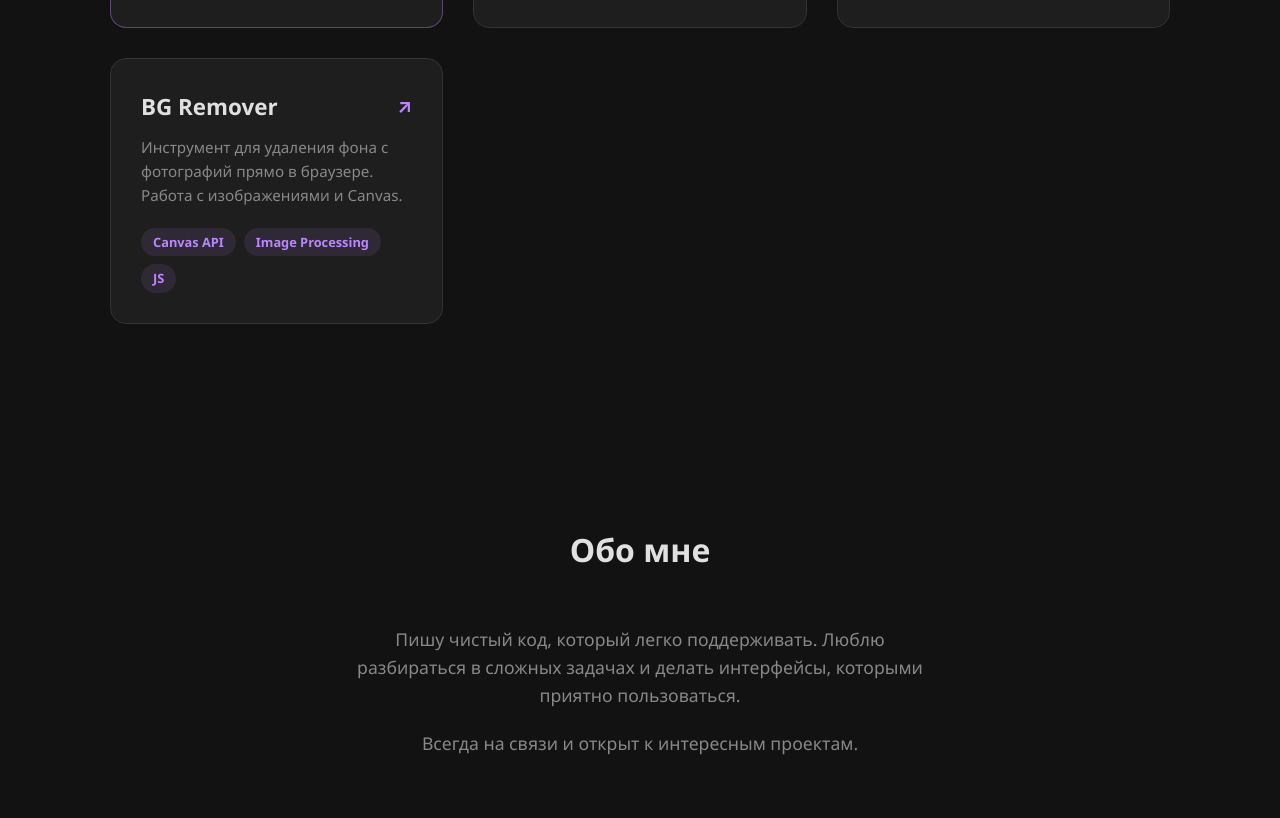
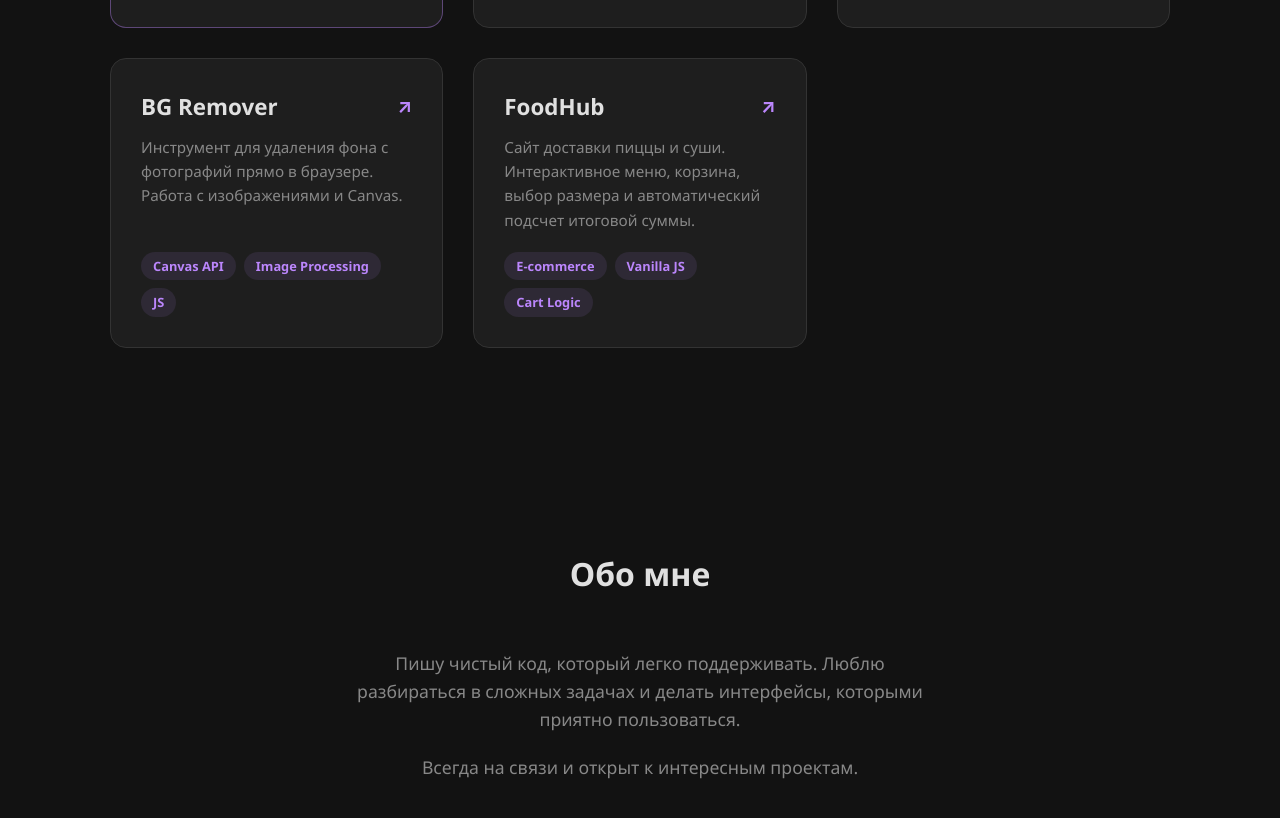
Before and after one commit to Xayryedel/partfolio, a plain HTML site: page index.html in a window 1280 px wide. Shown: the part 1312-2130 px from the top of the page. Drawn offline with Linux system fonts and the light colour scheme.

Commit message:
Update index.html

```diff
--- a/index.html
+++ b/index.html
@@ -5,7 +5,6 @@
     <meta name="viewport" content="width=device-width, initial-scale=1.0">
     <title>Портфолио — Frontend Разработчик</title>
     <style>
-        /* ========== БАЗОВЫЕ СТИЛИ ========== */
         :root {
             --bg-color: #121212;
             --surface: #1e1e1e;
@@ -28,7 +27,6 @@
             line-height: 1.6;
         }
 
-        /* ========== ФОН С ПАДАЮЩИМ КОДОМ ========== */
         #code-bg {
             position: fixed;
             top: 0; left: 0;
@@ -38,7 +36,6 @@
             pointer-events: none;
         }
 
-        /* ========== НАВИГАЦИЯ ========== */
         nav {
             position: fixed;
             top: 0; left: 0; right: 0;
@@ -61,7 +58,6 @@
         }
         .nav-links a:hover { color: var(--accent); }
 
-        /* ========== HERO СЕКЦИЯ ========== */
         .hero {
             height: 100vh;
             display: flex;
@@ -108,7 +104,6 @@
             box-shadow: 0 10px 20px rgba(187, 134, 252, 0.2);
         }
 
-        /* ========== СЕКЦИЯ ПРОЕКТОВ ========== */
         .section { padding: 100px 20px; max-width: 1100px; margin: 0 auto; }
         .section-title {
             font-size: 2rem; margin-bottom: 50px; text-align: center;
@@ -134,7 +129,7 @@
             position: relative;
             overflow: hidden;
         }
-        /* Добавляем акцентную полоску для Музыкального проекта */
+
         .project-card.featured { border-color: rgba(187, 134, 252, 0.4); }
         .project-card.featured::before {
             content: '⭐ Featured';
@@ -171,7 +166,6 @@
             font-weight: 600;
         }
 
-        /* ========== ПОДВАЛ ========== */
         footer {
             text-align: center;
             padding: 60px 20px;
@@ -186,12 +180,10 @@
         .social-links a:hover { color: var(--accent); }
         .copyright { color: var(--text-muted); font-size: 0.9rem; }
 
-        /* ========== АНИМАЦИИ ========== */
         @keyframes fadeUp {
             to { opacity: 1; transform: translateY(0); }
         }
 
-        /* Адаптив */
         @media (max-width: 768px) {
             .nav-links { display: none; }
             .section { padding: 60px 20px; }
@@ -200,10 +192,8 @@
 </head>
 <body>
 
-    <!-- ФОН С ПАДАЮЩИМ КОДОМ -->
     <canvas id="code-bg"></canvas>
 
-    <!-- НАВИГАЦИЯ -->
     <nav>
         <div class="nav-content">
             <div class="logo">DEV<span>.PORTFOLIO</span></div>
@@ -215,19 +205,16 @@
         </div>
     </nav>
 
-    <!-- ГЛАВНЫЙ ЭКРАН -->
     <section class="hero">
         <h1>Привет, я <span>Frontend</span><br>Разработчик</h1>
         <p>Создаю быстрые, адаптивные и визуально привлекательные веб-приложения. От идеи до готового продукта в браузере.</p>
         <a href="#projects" class="btn">Смотреть работы</a>
     </section>
 
-    <!-- СЕКЦИЯ ПРОЕКТОВ -->
     <section id="projects" class="section">
         <h2 class="section-title">Мои работы</h2>
         <div class="projects-grid">
 
-            <!-- Проект 1: MusicWave (Featured) -->
             <a href="https://xayryedel.github.io/music-wave-web/" target="_blank" class="project-card featured">
                 <div class="project-title">MusicWave <span>↗</span></div>
                 <div class="project-desc">Полноценный музыкальный веб-сервис. Поиск треков через iTunes API, кастомный плеер с эквалайзером, алгоритм «Моя волна», облачное сохранение избранного (Supabase Auth).</div>
@@ -239,7 +226,6 @@
                 </div>
             </a>
 
-            <!-- Проект 2: ФинГрамотность -->
             <a href="https://xayryedel.github.io/fingram/" target="_blank" class="project-card">
                 <div class="project-title">ФинГрамотность <span>↗</span></div>
                 <div class="project-desc">Образовательный проект с тестированием. Адаптивные тесты под возраст пользователя, динамическая выдача результатов и уроков.</div>
@@ -250,7 +236,6 @@
                 </div>
             </a>
 
-            <!-- Проект 3: LEAF -->
             <a href="https://xayryedel.github.io/leaf/" target="_blank" class="project-card">
                 <div class="project-title">LEAF <span>↗</span></div>
                 <div class="project-desc">Интернет-магазин косметики и парфюмерии. Каталог товаров, фильтрация, адаптивная верстка и стильный дизайн.</div>
@@ -261,7 +246,6 @@
                 </div>
             </a>
 
-            <!-- Проект 4: BG Remover -->
             <a href="https://xayryedel.github.io/bg-remover/" target="_blank" class="project-card">
                 <div class="project-title">BG Remover <span>↗</span></div>
                 <div class="project-desc">Инструмент для удаления фона с фотографий прямо в браузере. Работа с изображениями и Canvas.</div>
@@ -272,10 +256,19 @@
                 </div>
             </a>
 
+            <a href="https://xayryedel.github.io/-/" target="_blank" class="project-card">
+                <div class="project-title">FoodHub <span>↗</span></div>
+                <div class="project-desc">Сайт доставки пиццы и суши. Интерактивное меню, корзина, выбор размера и автоматический подсчет итоговой суммы.</div>
+                <div class="project-stack">
+                    <span class="tag">E-commerce</span>
+                    <span class="tag">Vanilla JS</span>
+                    <span class="tag">Cart Logic</span>
+                </div>
+            </a>
+
         </div>
     </section>
 
-    <!-- СЕКЦИЯ ОБО МНЕ -->
     <section id="about" class="section">
         <h2 class="section-title">Обо мне</h2>
         <div style="max-width: 600px; margin: 0 auto; text-align: center; color: var(--text-muted); font-size: 1.1rem;">
@@ -284,7 +277,6 @@
         </div>
     </section>
 
-    <!-- ПОДВАЛ / КОНТАКТЫ -->
     <footer id="contact">
         <div class="social-links">
             <a href="https://t.me/SPXLD" target="_blank">Telegram (@SPXLD)</a>
@@ -293,9 +285,7 @@
         <div class="copyright">© 2026. Разработано с душой.</div>
     </footer>
 
-    <!-- ========== СКРИПТЫ ========== -->
     <script>
-        // 1. АНИМАЦИЯ ФОНА (Падающий код)
         const canvas = document.getElementById('code-bg');
         const ctx = canvas.getContext('2d');
 
@@ -323,7 +313,7 @@
             ctx.fillStyle = 'rgba(18, 18, 18, 0.08)';
             ctx.fillRect(0, 0, width, height);
 
-            ctx.fillStyle = '#bb86fc'; // Фиолетовый цвет
+            ctx.fillStyle = '#bb86fc';
             ctx.font = fontSize + 'px monospace';
 
             for (let i = 0; i < drops.length; i++) {
@@ -343,7 +333,6 @@
             height = canvas.height = window.innerHeight;
         });
 
-        // 2. АНИМАЦИЯ ПОЯВЛЕНИЯ КАРТОЧЕК ПРИ СКРОЛЛЕ
         const cards = document.querySelectorAll('.project-card');
 
         const observer = new IntersectionObserver((entries) => {
@@ -359,7 +348,6 @@
 
         cards.forEach(card => observer.observe(card));
 
-        // 3. Эффект уменьшения навигации при скролле
         window.addEventListener('scroll', () => {
             const nav = document.querySelector('nav');
             if (window.scrollY > 50) {
```
